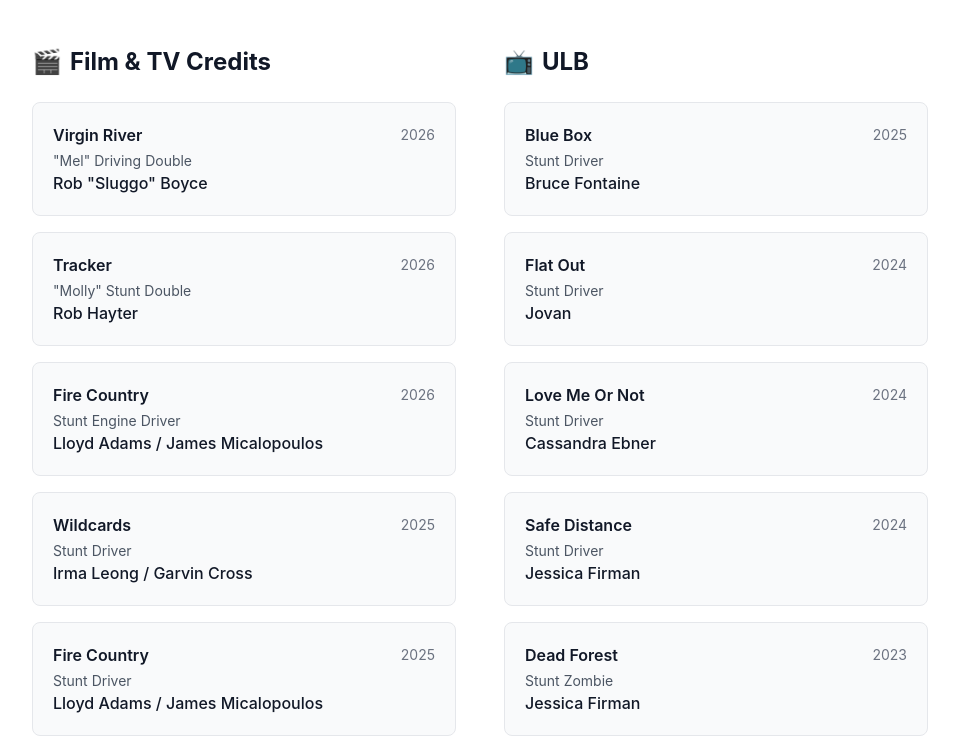
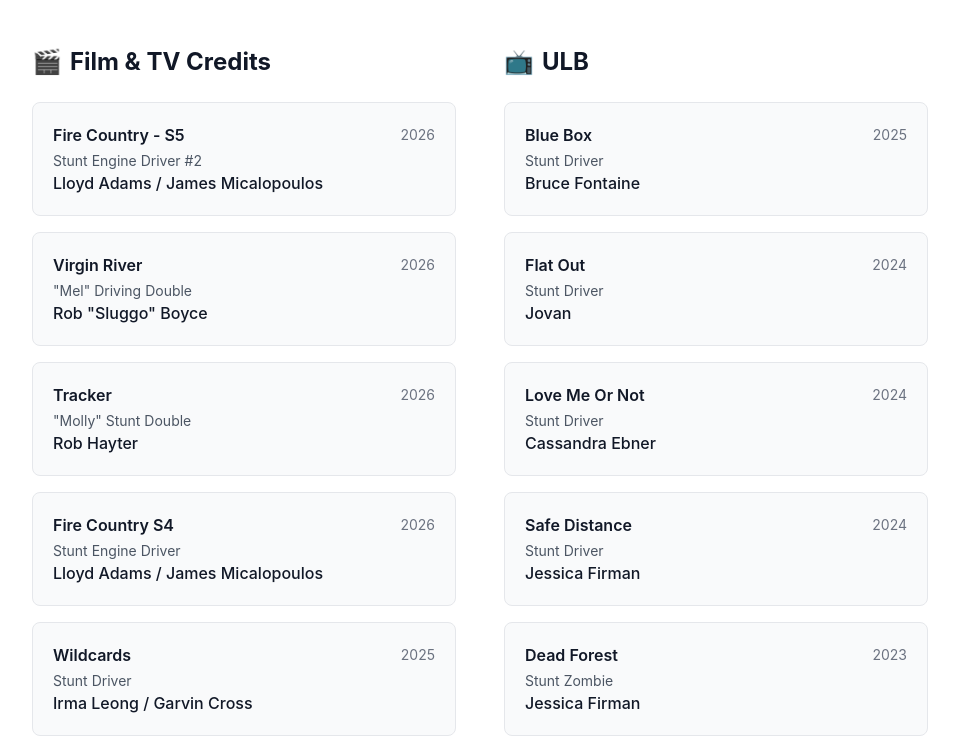
Before and after one commit to alysoncp/Stunts-2025, a React (Create React App) app: page / in a window 1280 px wide. Shown: the part 1141-1891 px from the top of the page, without its empty margins (160-1119 px from the left). Built offline with nearby package versions, Linux system fonts and the light colour scheme.

Commit message:
fire country s5 credit

```diff
--- a/src/App.js
+++ b/src/App.js
@@ -18,6 +18,12 @@
 
   const FILM_CREDITS = [
     {
+      title: 'Fire Country - S5',
+      year: '2026',
+      role: 'Stunt Engine Driver #2',
+      coordinator: 'Lloyd Adams / James Micalopoulos'
+    },
+    {
       title: 'Virgin River',
       year: '2026',
       role: '"Mel" Driving Double',
@@ -30,7 +36,7 @@
       coordinator: 'Rob Hayter'
     },
     {
-      title: 'Fire Country',
+      title: 'Fire Country S4',
       year: '2026',
       role: 'Stunt Engine Driver',
       coordinator: 'Lloyd Adams / James Micalopoulos'
@@ -42,7 +48,7 @@
       coordinator: 'Irma Leong / Garvin Cross'
     },
     {
-      title: 'Fire Country',
+      title: 'Fire Country S4',
       year: '2025',
       role: 'Stunt Driver',
       coordinator: 'Lloyd Adams / James Micalopoulos'
```
